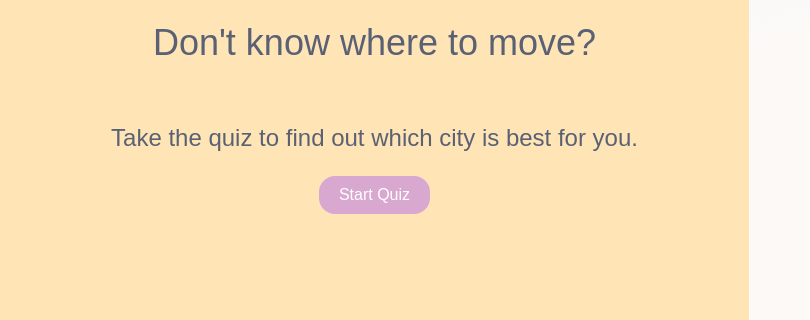
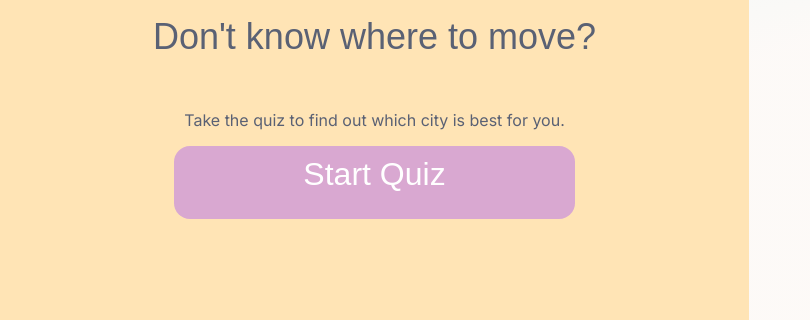
Before and after one commit to juliakirk/senior-capstone, a plain HTML site: page index.html in a window 1280 px wide. Shown: the part 514-834 px from the top of the page, 0-810 px from the left. Drawn offline with Linux system fonts and the light colour scheme; grey boxes are pictures that could not be loaded; a web font is replaced by a local one.

Commit message:
css updates

```diff
--- a/index.html
+++ b/index.html
@@ -11,7 +11,9 @@
             WhereNext?
         </title>
         <link href= "/web/style.css" rel="stylesheet">
-        <link rel="stylesheet" href="https://use.typekit.net/mif5doq.css">
+        <link rel="preconnect" href="https://fonts.googleapis.com">
+        <link rel="preconnect" href="https://fonts.gstatic.com" crossorigin>
+        <link href="https://fonts.googleapis.com/css2?family=Inter:ital,opsz,wght@0,14..32,100..900;1,14..32,100..900&display=swap" rel="stylesheet">
 
     </head>
     <body>
--- a/web/style.css
+++ b/web/style.css
@@ -121,10 +121,13 @@ h1{
     background: rgba(215, 165, 211, 0.95);
     color: #ffffff;
     text-decoration: none;
-    font-size: 1rem;
+    font-size: 2rem;
     border-radius: 16px;
     display: inline-block; /* Make sure the button acts as an inline element */
     transition: background-color 0.3s ease;
+    width: 361px;
+    height: 53px;
+    flex-shrink: 0;
 }
 
 .start-btn:hover {
@@ -154,10 +157,8 @@ h1{
 .prompt{
     color: #5A6174;
     text-align: center;
-    font-size: 24px;
-    font-family: "inter-variable",sans-serif;
-    font-variation-settings: 'wght' 400, 'slnt' 0;
+    font-family: "Inter", sans-serif;
+    font-optical-sizing: auto;
+    font-weight: 400;
+    font-style: normal;
 }
-.example {
-
-  }
```
